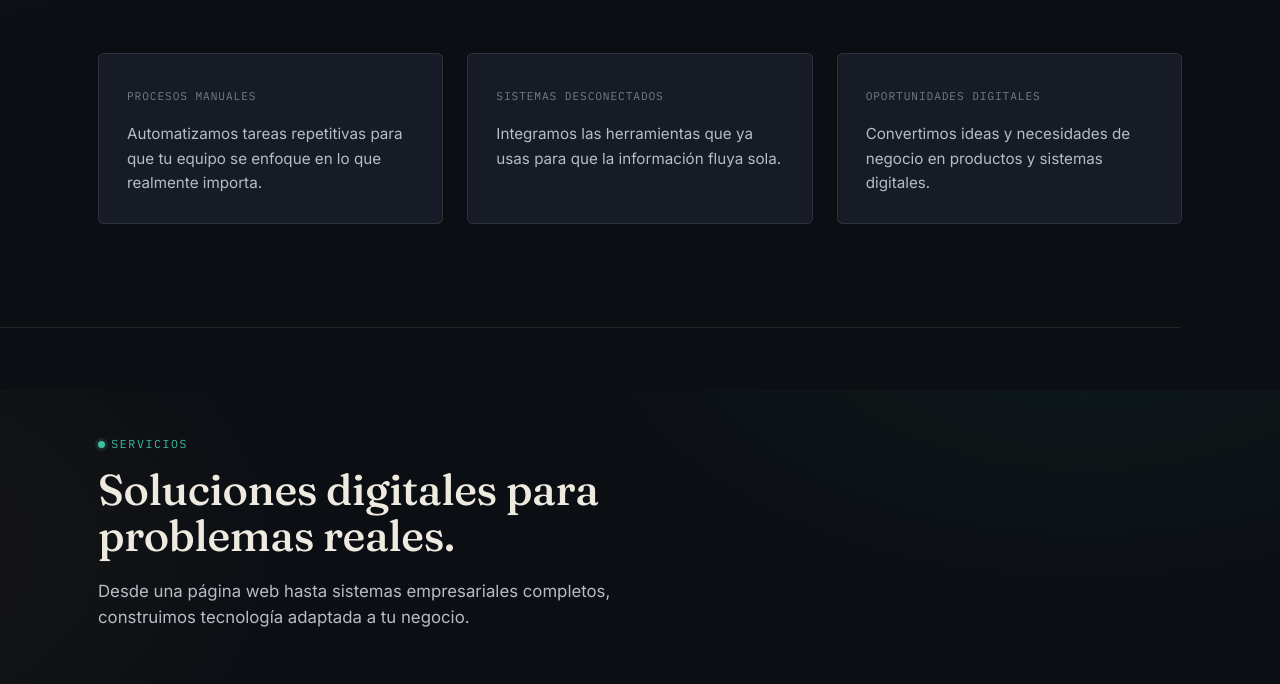
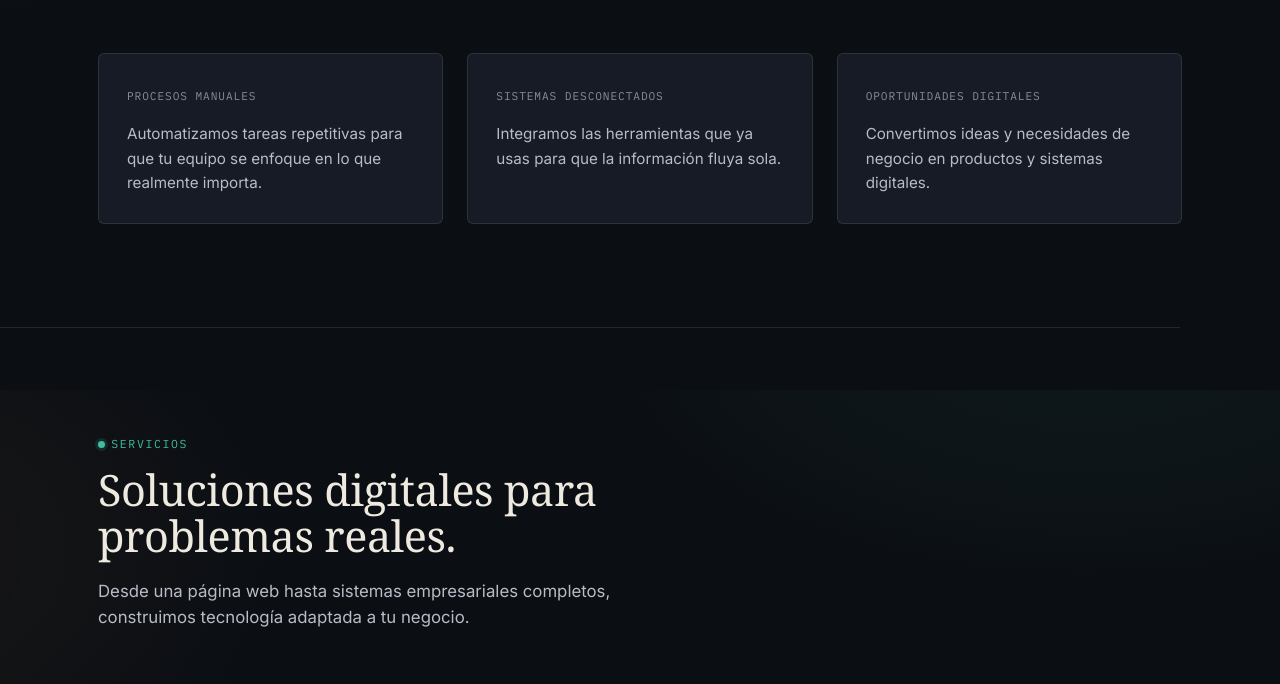
Before and after one commit to iamFear/astodev, an Astro site: page / in a window 1280 px wide. Shown: the part 1210-1894 px from the top of the page. Built offline with nearby package versions, Linux system fonts and the light colour scheme; Astro itself is replaced by a stand-in of ours; a web font is replaced by a local one.

Commit message:
Lighthouse test improvements

```diff
--- a/astro.config.mjs
+++ b/astro.config.mjs
@@ -3,4 +3,7 @@ import { defineConfig } from 'astro/config';
 export default defineConfig({
   site: 'https://astodev.netlify.app',
   compressHTML: true,
+  build: {
+    inlineStylesheets: 'always',
+  },
 });
--- /dev/null
+++ b/public/robots.txt
@@ -0,0 +1,4 @@
+User-agent: *
+Allow: /
+
+Sitemap: https://astodev.netlify.app/sitemap.xml
--- a/src/layouts/Layout.astro
+++ b/src/layouts/Layout.astro
@@ -23,12 +23,8 @@ const {
     <meta name="description" content={description} />
     <title>{title} · Astodev</title>
 
-    <link rel="preconnect" href="https://fonts.googleapis.com" />
-    <link rel="preconnect" href="https://fonts.gstatic.com" crossorigin />
-    <link
-      href="https://fonts.googleapis.com/css2?family=Fraunces:ital,opsz,wght@0,9..144,300;0,9..144,400;0,9..144,500;0,9..144,600;1,9..144,400;1,9..144,500&family=Inter:wght@400;500;600;700&family=IBM+Plex+Mono:wght@400;500&display=swap"
-      rel="stylesheet"
-    />
+    <link rel="preload" href="/fonts/fraunces.woff2" as="font" type="font/woff2" crossorigin />
+    <link rel="preload" href="/fonts/inter.woff2" as="font" type="font/woff2" crossorigin />
 
     <meta property="og:title" content={`${title} · Astodev`} />
     <meta property="og:description" content={description} />
--- a/src/styles/global.css
+++ b/src/styles/global.css
@@ -8,10 +8,42 @@
 
 @font-face {
   font-family: 'Fraunces';
-  src: url('https://fonts.gstatic.com/s/fraunces/v31/6NUh8FyLNQOQZAnv9bYEvDiIdE9Ea92uemAk_WBq8V6NLg.woff2') format('woff2');
-  font-weight: 300 700;
+  src: url('/fonts/fraunces.woff2') format('woff2');
+  font-weight: 300 600;
   font-style: normal;
-  font-display: swap;
+  font-display: optional;
+}
+
+@font-face {
+  font-family: 'Fraunces';
+  src: url('/fonts/fraunces-italic.woff2') format('woff2');
+  font-weight: 400 500;
+  font-style: italic;
+  font-display: optional;
+}
+
+@font-face {
+  font-family: 'Inter';
+  src: url('/fonts/inter.woff2') format('woff2');
+  font-weight: 400 700;
+  font-style: normal;
+  font-display: optional;
+}
+
+@font-face {
+  font-family: 'IBM Plex Mono';
+  src: url('/fonts/ibm-plex-mono-400.woff2') format('woff2');
+  font-weight: 400;
+  font-style: normal;
+  font-display: optional;
+}
+
+@font-face {
+  font-family: 'IBM Plex Mono';
+  src: url('/fonts/ibm-plex-mono-500.woff2') format('woff2');
+  font-weight: 500;
+  font-style: normal;
+  font-display: optional;
 }
 
 :root {
@@ -26,7 +58,7 @@
   /* ink */
   --ink: #eeeae0;
   --ink-dim: #b7bcc6;
-  --ink-faint: #757c8a;
+  --ink-faint: #878e9b;
 
   /* accents */
   --brass: #c9a15a;
```
Also changed, not shown: public/sitemap.xml (added, +10 -0 lines), public/fonts/fraunces-italic.woff2 (added), public/fonts/fraunces.woff2 (added), public/fonts/ibm-plex-mono-400.woff2 (added), public/fonts/ibm-plex-mono-500.woff2 (added), public/fonts/inter.woff2 (added), 1 other file.
